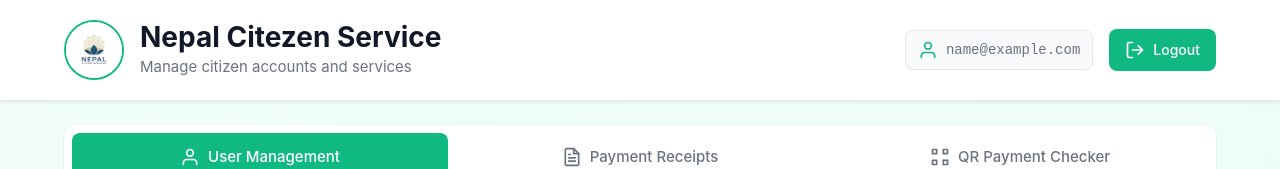
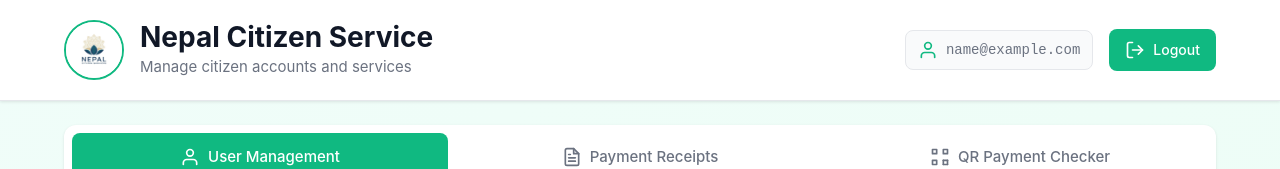
Before and after one commit to xcode9911/Nepal-Citizen-Services, a React (Vite) app: page /dashboard in a window 1280 px wide. Shown: the top 169 px of the page. Built offline with nearby package versions, Linux system fonts and the light colour scheme; sample sign-in values are in the browser's storage.

Commit message:
Fixing Errors

```diff
--- a/src/Components/dashboard.tsx
+++ b/src/Components/dashboard.tsx
@@ -553,7 +553,7 @@ export default function Dashboard() {
           <div className="header-left">
             <img src={Logo} alt="Nepal Government Logo" className="nepal-logo" width={60} height={60} />
             <div>
-              <h1 className="dashboard-title">Nepal Citezen Service</h1>
+              <h1 className="dashboard-title">Nepal Citizen Service</h1>
               <p className="dashboard-subtitle">Manage citizen accounts and services</p>
             </div>
           </div>
```
